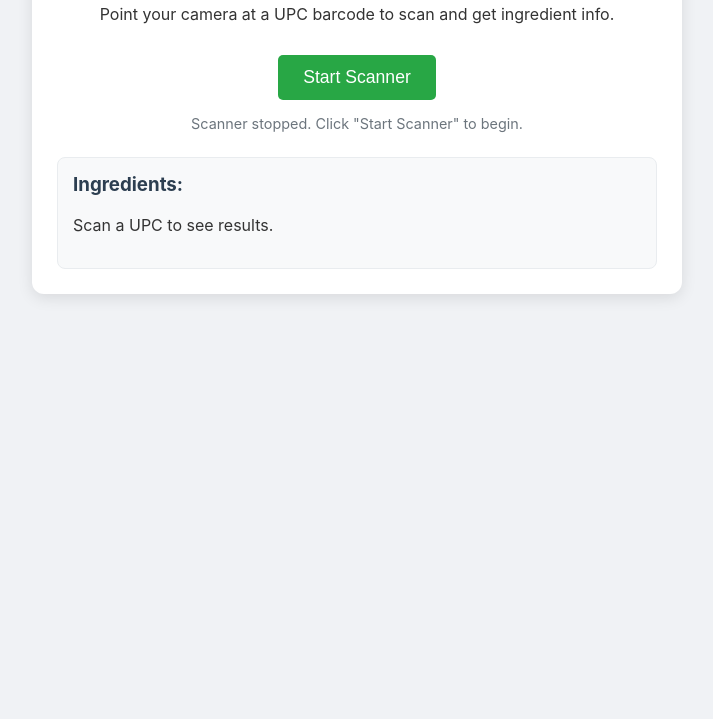
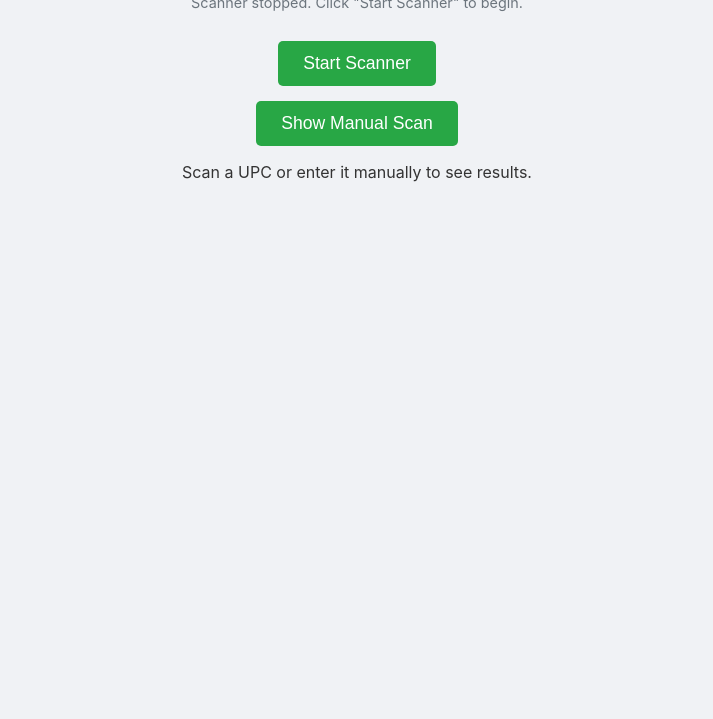
Before and after one commit to JordanFaifai/upc-scanner-project, a website: page index.html in a window 1280 px wide. Shown: the part 121-840 px from the top of the page, without its empty margins (283-996 px from the left). Drawn offline with Linux system fonts and the light colour scheme; a script that the page names is missing.

Commit message:
Updated index.html with correct IDs

```diff
--- a/index.html
+++ b/index.html
@@ -102,24 +102,30 @@
     </style>
 </head>
 <body>
-    <div class="container">
-        <h1>UPC Ingredient Scanner</h1>
-        <p>Point your camera at a UPC barcode to scan and get ingredient info.</p>
+    <h1>UPC Ingredient Scanner</h1>
+    <p id="scanner-message" class="message">Scanner stopped. Click "Start Scanner" to begin.</p>
 
-        <button id="startButton">Start Scanner</button>
-        <button id="stopButton" class="stop-button" style="display:none;">Stop Scanner</button>
+    <div class="controls">
+        <button id="startScannerBtn">Start Scanner</button>
+        <button id="stopScannerBtn" style="display:none;">Stop Scanner</button>
+    </div>
 
-        <div id="scanner-container">
-            <video id="interactive" class="viewport" autoplay="true" preload="auto" src="" muted="true"></video>
-            <div class="scan-line"></div>
+    <div id="scanner-container">
         </div>
-        <p class="message" id="scanner-message">Scanner stopped. Click "Start Scanner" to begin.</p>
 
-        <div id="results">
-            <h3>Ingredients:</h3>
-            <p>Scan a UPC to see results.</p>
-        </div>
+    <button id="toggleManualScanBtn">Show Manual Scan</button>
+
+    <div id="manualScanSection" style="display: none;">
+        <h2>Manual UPC Scan</h2>
+        <input type="text" id="upcInput" placeholder="Enter UPC code">
+        <button id="fetchUpcBtn">Fetch Product</button>
     </div>
+
+    <div id="productInfo">
+        <p>Scan a UPC or enter it manually to see results.</p>
+    </div>
+
+    <button id="clearResultsBtn" style="display: none;">Clear Results</button>
 
     <script src="https://unpkg.com/@ericblade/quagga2@1.8.4/dist/quagga.min.js"></script>
     <script src="client.js"></script>
```
